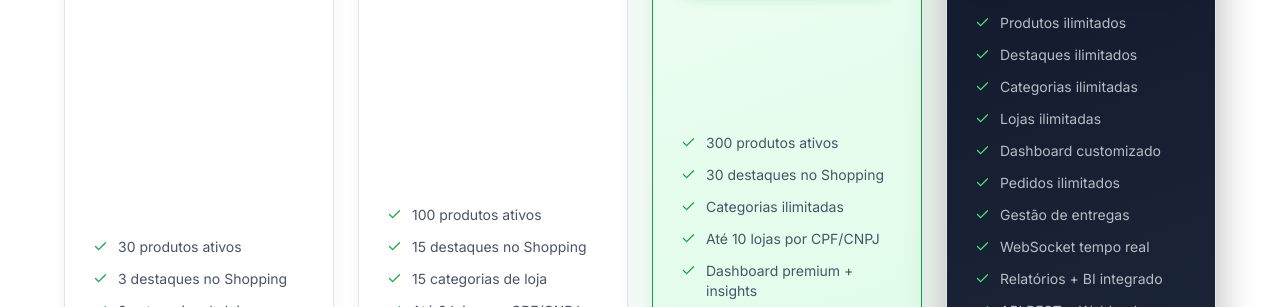
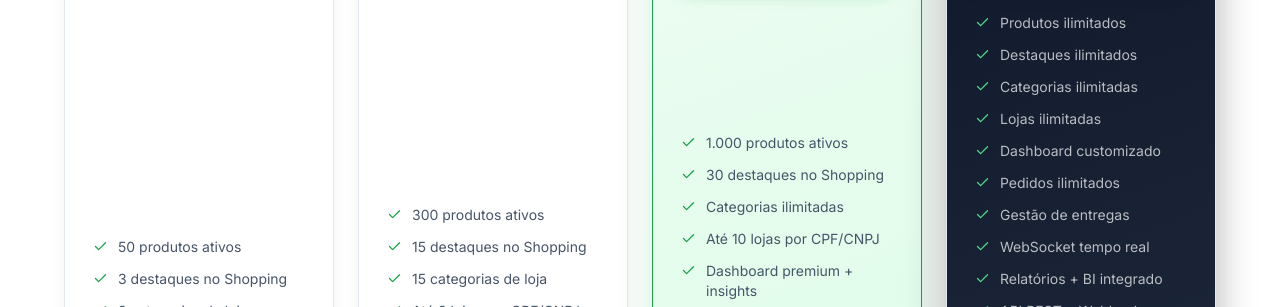
Before and after one commit to Neimerk/gizapp-vendedor, a React (Vite) app: page /planos in a window 1280 px wide. Shown: the part 720-1027 px from the top of the page. Built offline with nearby package versions, Linux system fonts and the light colour scheme; no server answers.

Commit message:
fix: atualiza limites de produtos — free 50, básico 300, premium 1.000
Co-Authored-By: Claude Sonnet 4.6 <noreply@anthropic.com>

```diff
--- a/src/pages/LoginPage.tsx
+++ b/src/pages/LoginPage.tsx
@@ -57,7 +57,7 @@ const PLANS_PREVIEW = [
     period: "/mês",
     badge: null,
     highlight: false,
-    features: ["30 produtos", "3 destaques", "3 categorias", "1 loja"],
+    features: ["50 produtos", "3 destaques", "3 categorias", "1 loja"],
   },
   {
     name: "Básico",
@@ -65,7 +65,7 @@ const PLANS_PREVIEW = [
     period: "/mês",
     badge: null,
     highlight: false,
-    features: ["100 produtos", "15 destaques", "15 categorias", "Até 3 lojas"],
+    features: ["300 produtos", "15 destaques", "15 categorias", "Até 3 lojas"],
   },
   {
     name: "Premium",
--- a/src/pages/PlansPage.tsx
+++ b/src/pages/PlansPage.tsx
@@ -36,7 +36,7 @@ const PLANS: Plan[] = [
     ctaStyle: "outline",
     color: "#64748b",
     features: [
-      "30 produtos ativos",
+      "50 produtos ativos",
       "3 destaques no Shopping",
       "3 categorias de loja",
       "1 loja",
@@ -59,7 +59,7 @@ const PLANS: Plan[] = [
     ctaStyle: "secondary",
     color: "#16a34a",
     features: [
-      "100 produtos ativos",
+      "300 produtos ativos",
       "15 destaques no Shopping",
       "15 categorias de loja",
       "Até 3 lojas por CPF/CNPJ",
@@ -84,7 +84,7 @@ const PLANS: Plan[] = [
     ctaStyle: "primary",
     color: "#16a34a",
     features: [
-      "300 produtos ativos",
+      "1.000 produtos ativos",
       "30 destaques no Shopping",
       "Categorias ilimitadas",
       "Até 10 lojas por CPF/CNPJ",
@@ -143,7 +143,7 @@ type CompareRow = {
 };
 
 const COMPARE: CompareRow[] = [
-  { icon: Package, category: "Catálogo", label: "Produtos ativos", free: "30", basic: "100", premium: "300", white: "Ilimitado" },
+  { icon: Package, category: "Catálogo", label: "Produtos ativos", free: "50", basic: "300", premium: "1.000", white: "Ilimitado" },
   { label: "Categorias de loja", free: "3", basic: "15", premium: "Ilimitadas", white: "Ilimitadas" },
   { icon: Star, category: "Vitrine", label: "Destaques no Shopping", free: "3", basic: "15", premium: "30", white: "Ilimitados" },
   { icon: Store, category: "Lojas", label: "Lojas por CPF/CNPJ", free: "1", basic: "Até 3", premium: "Até 10", white: "Ilimitadas" },
```
